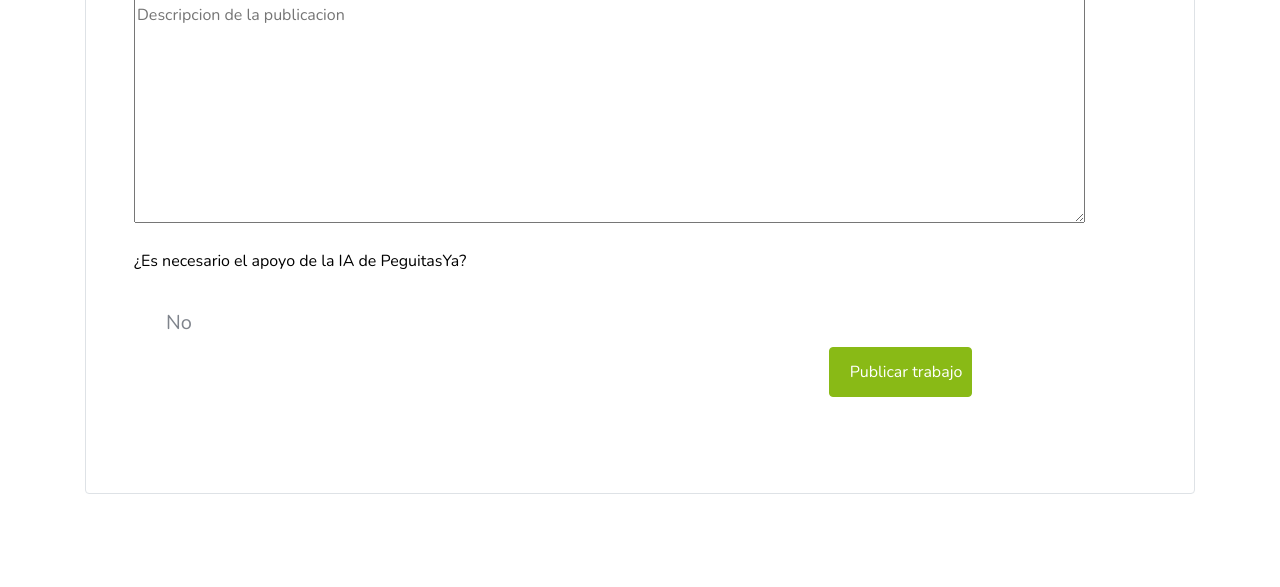
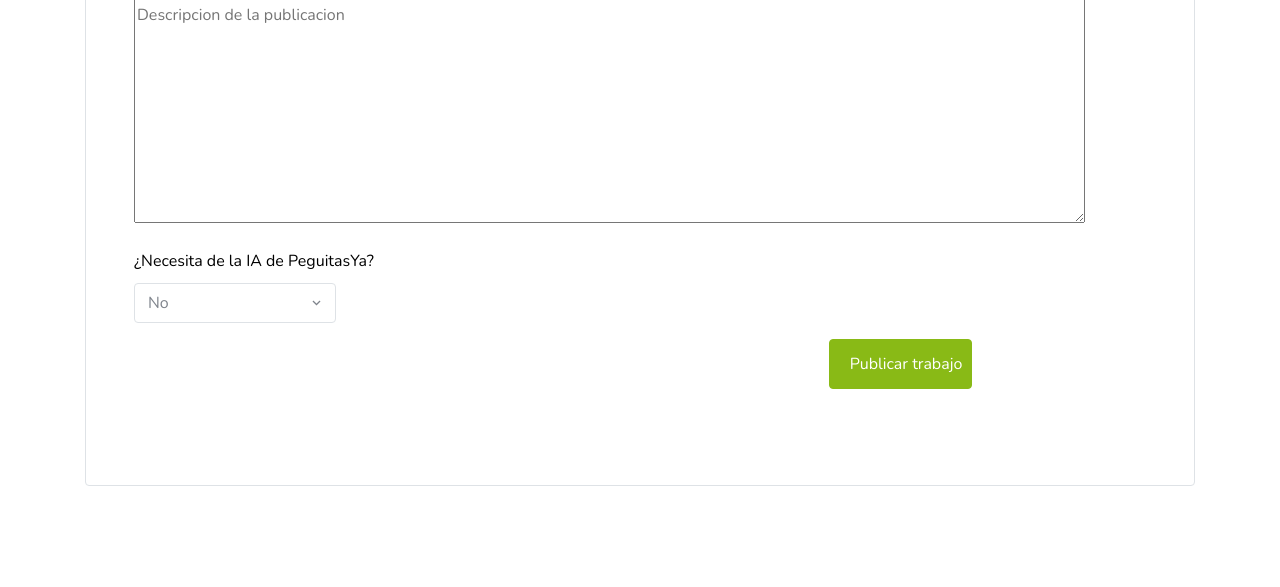
Before and after one commit to Godoybn99/PeguitasYa, a PHP site: page /post-job.php in a window 1280 px wide. Shown: the part 1596-2183 px from the top of the page. Run offline with PHP 8.4, Linux system fonts and the light colour scheme; data that the repository does not hold is empty; some libraries are stand-ins or nearby versions; some web fonts are replaced.

Commit message:
modificaciones
varias

```diff
--- a/php/Publicar.php
+++ b/php/Publicar.php
@@ -11,7 +11,7 @@ if(isset($_POST)){
     $tel = $_POST['txtFono'];
     $rentMin = $_POST['rentamin'];
     $rentMax = $_POST['rentamax'];
-    $ia = $_POST['ia'];
+    $ia = $_POST['IA'];
 
     if($tipo=="Full Time"){
         $tipo="1";
@@ -22,7 +22,7 @@ if(isset($_POST)){
     }
 
     if($ia=="Si"){
-        $tipo="True";
+        $ia="True";
     }
 
 
--- a/post-job.php
+++ b/post-job.php
@@ -277,14 +277,12 @@ if(!isset($_SESSION['nombre'])){
               </div>
 
               <div class="form-group">
-                <label for="IA">¿Es necesario el apoyo de la IA de PeguitasYa?</label>
+                <label for="IA">¿Necesita de la IA de PeguitasYa?</label><br>
+                <select class="selectpicker border rounded" name="ia" data-style="btn-black" data-width="20%" data-live-search="true">
+                  <option>No</option>
+                  <option>Si</option>
+                </select>
               </div>
-              <div class="col-12 col-sm-6 col-md-6 col-lg-3 mb-4 mb-lg-0">
-                  <select for="ia" class="selectpicker" data-style="btn-white btn-lg" data-width="100%" data-live-search="true" title="">
-                    <option>No</option>
-                    <option>Si</option>
-                  </select>
-                </div>
 
         <div class="row align-items-center mb-5">
           <div class="col-lg-4 ml-auto">
```
